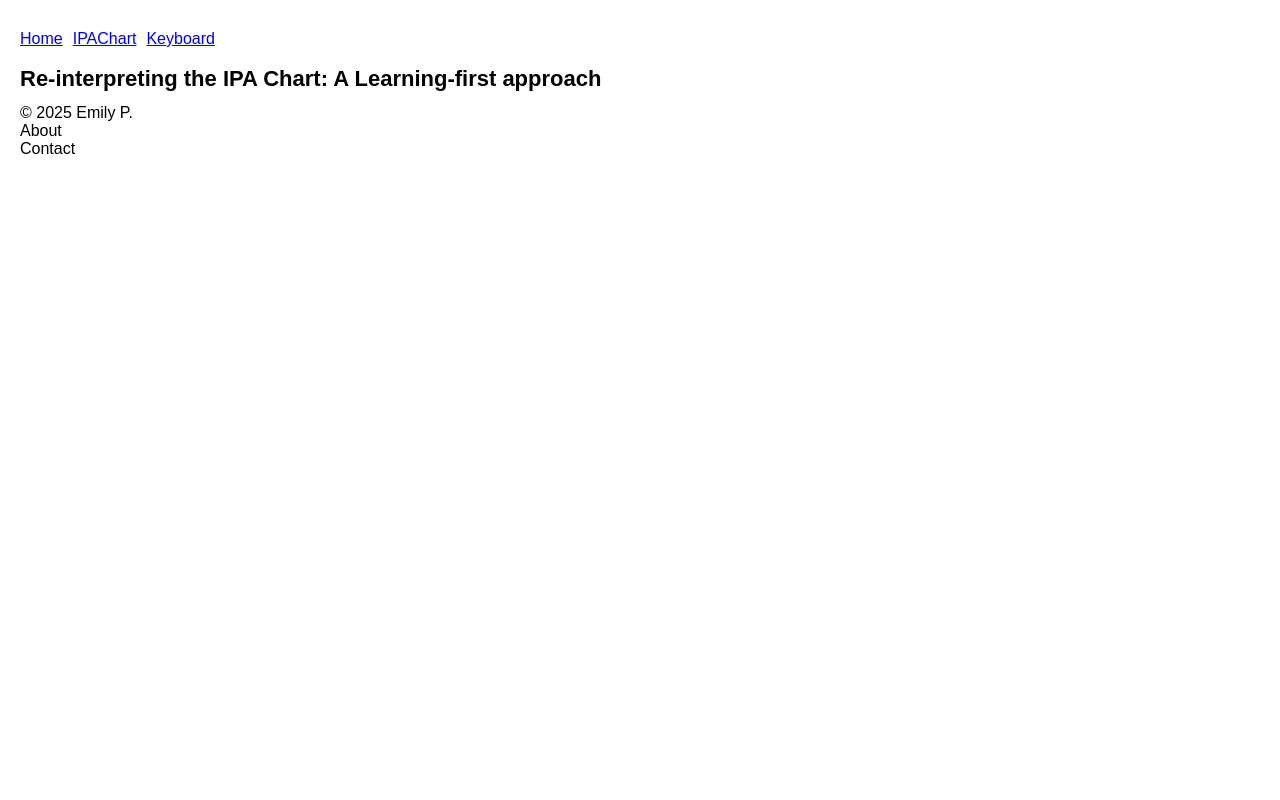
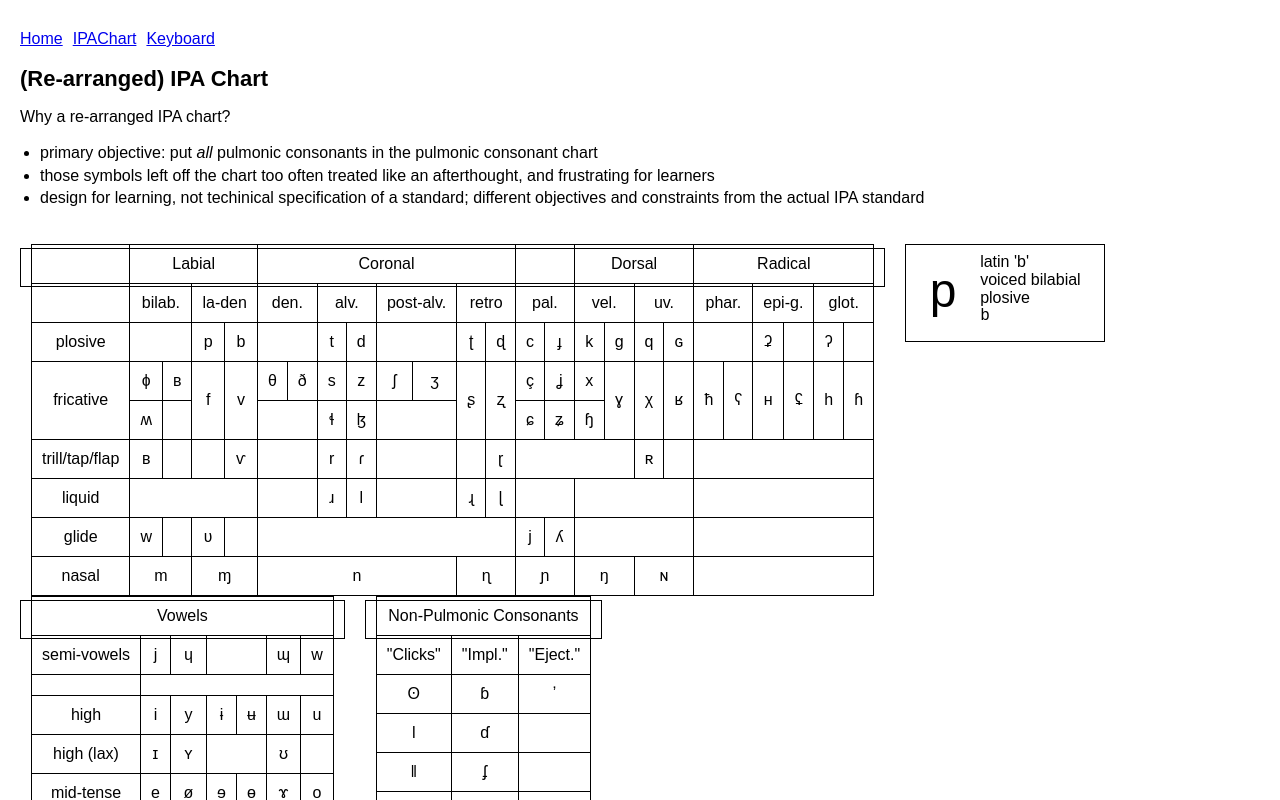
Before and after one commit to theapana/ipa-keyboard, a React (Create React App) app: page /ipa-keyboard/IPAChart in a window 1280 px wide. Before the commit this address led to /. Shown: the top 800 px of the page. Built offline with nearby package versions, Linux system fonts and the light colour scheme.

Commit message:
relativize routes

```diff
--- a/src/Nav.js
+++ b/src/Nav.js
@@ -4,9 +4,9 @@ export default function MyAppNav() {
     return (
         <nav className="nav">
             <ul>
-                <li className="nav-link"><Link to="/">Home</Link></li>
-                <li className="nav-link"><Link to="/IPAChart">IPAChart</Link></li>
-                <li className="nav-link"><Link to="/Keyboard">Keyboard</Link></li>
+                <li className="nav-link"><Link to="/ipa-keyboard">Home</Link></li>
+                <li className="nav-link"><Link to="/ipa-keyboard/IPAChart">IPAChart</Link></li>
+                <li className="nav-link"><Link to="/ipa-keyboard/Keyboard">Keyboard</Link></li>
             </ul>
         </nav>
     );
--- a/src/index.js
+++ b/src/index.js
@@ -20,10 +20,10 @@ ReactDOM.createRoot(root).render(
                 <Nav />
                 <div className="min-h-[80vh] mt-2">
                     <Routes>
-                        <Route path="/" element={<App />} />
-                        <Route path="/IPAChart" element={<IPAChart />} />
-                        <Route path="/Keyboard" element={<Layout />} />
-                        <Route path="*" element={<Navigate to="/" />} />
+                        <Route path="/ipa-keyboard" element={<App />} />
+                        <Route path="/ipa-keyboard/IPAChart" element={<IPAChart />} />
+                        <Route path="/ipa-keyboard/Keyboard" element={<Layout />} />
+                        <Route path="*" element={<Navigate to="/ipa-keyboard" />} />
                     </Routes>
                 </div>
                 <div class="flex gap-4 mb-4 mr-6 mt-8">
```
